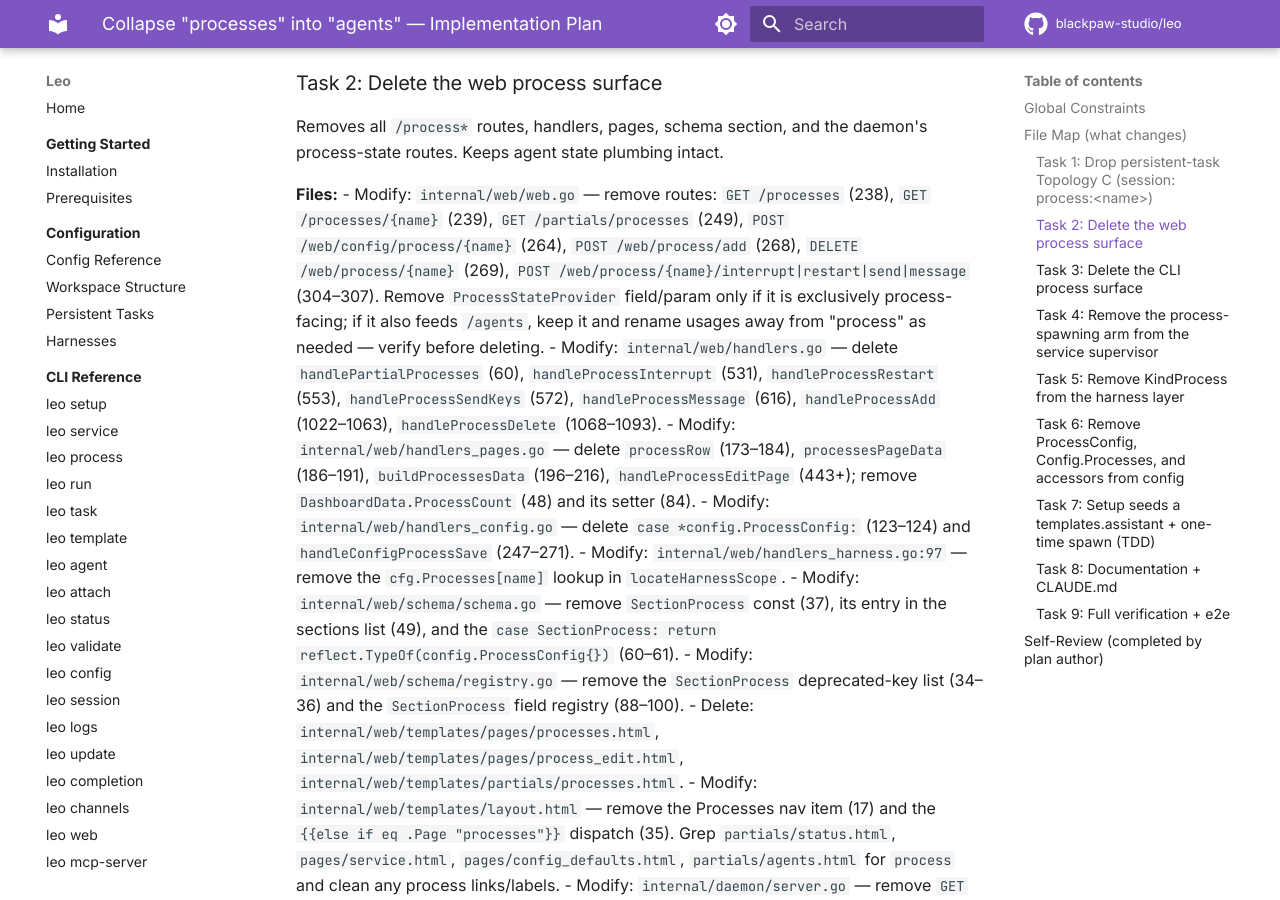
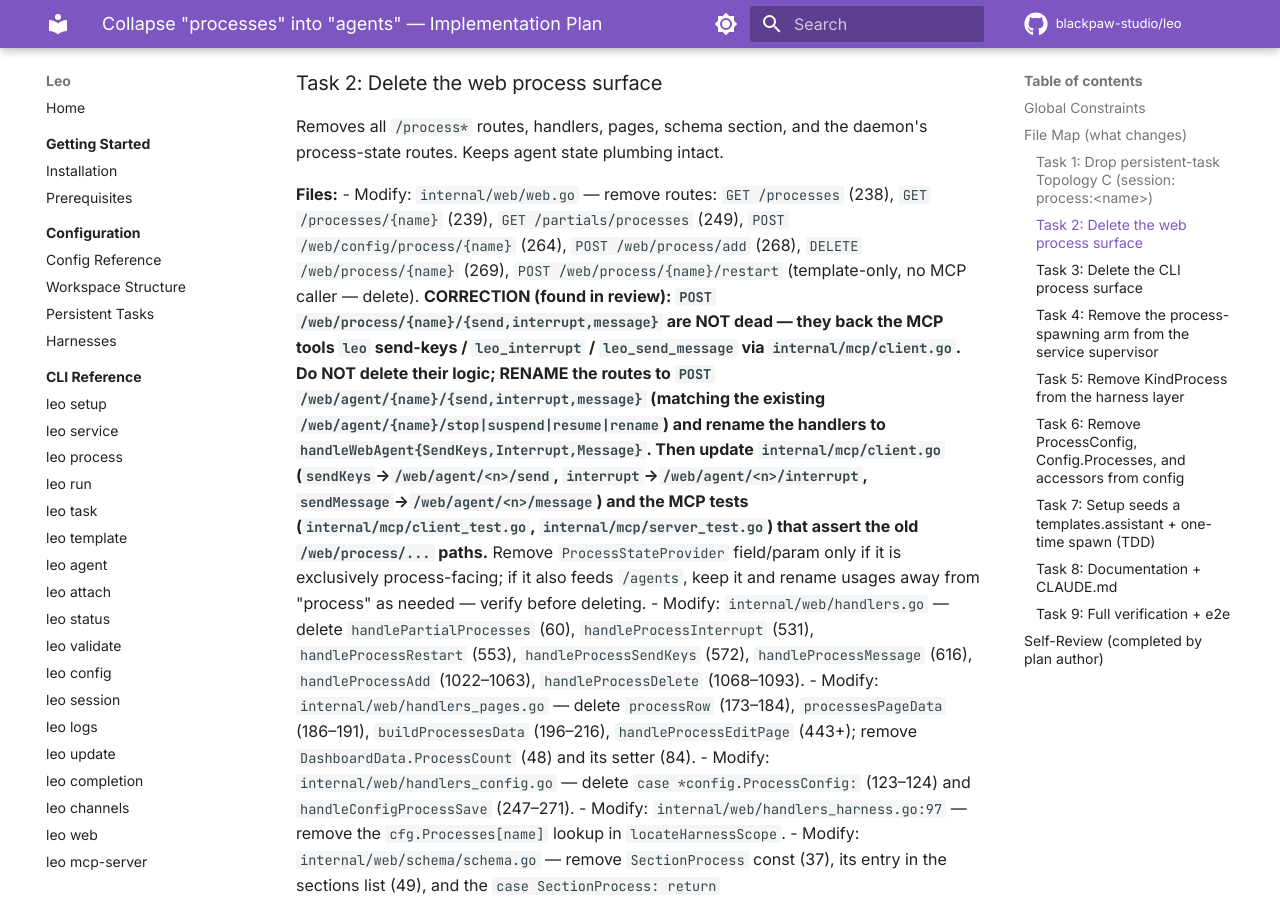
Before and after one commit to blackpaw-studio/leo, an MkDocs documentation site: the page built from docs/superpowers/plans/2026-07-13-collapse-processes-into-agents.md, in a window 1280 px wide and 900 px high, scrolled down 3039 px. Built offline with MkDocs 1.6.1 and Material for MkDocs 9.7.7, drawn with Linux system fonts in a browser that asks for light colours; comment, search, counter and statistics services are not loaded.

Commit message:
docs: record Task 2 correction (MCP endpoints rename process->agent)

```diff
--- a/docs/superpowers/plans/2026-07-13-collapse-processes-into-agents.md
+++ b/docs/superpowers/plans/2026-07-13-collapse-processes-into-agents.md
@@ -84,7 +84,7 @@ git commit -m "refactor: drop session: process:<name> topology (persistent tasks
 Removes all `/process*` routes, handlers, pages, schema section, and the daemon's process-state routes. Keeps agent state plumbing intact.
 
 **Files:**
-- Modify: `internal/web/web.go` — remove routes: `GET /processes` (238), `GET /processes/{name}` (239), `GET /partials/processes` (249), `POST /web/config/process/{name}` (264), `POST /web/process/add` (268), `DELETE /web/process/{name}` (269), `POST /web/process/{name}/interrupt|restart|send|message` (304–307). Remove `ProcessStateProvider` field/param only if it is exclusively process-facing; if it also feeds `/agents`, keep it and rename usages away from "process" as needed — verify before deleting.
+- Modify: `internal/web/web.go` — remove routes: `GET /processes` (238), `GET /processes/{name}` (239), `GET /partials/processes` (249), `POST /web/config/process/{name}` (264), `POST /web/process/add` (268), `DELETE /web/process/{name}` (269), `POST /web/process/{name}/restart` (template-only, no MCP caller — delete). **CORRECTION (found in review): `POST /web/process/{name}/{send,interrupt,message}` are NOT dead — they back the MCP tools `leo` send-keys / `leo_interrupt` / `leo_send_message` via `internal/mcp/client.go`. Do NOT delete their logic; RENAME the routes to `POST /web/agent/{name}/{send,interrupt,message}` (matching the existing `/web/agent/{name}/stop|suspend|resume|rename`) and rename the handlers to `handleWebAgent{SendKeys,Interrupt,Message}`. Then update `internal/mcp/client.go` (`sendKeys`→`/web/agent/<n>/send`, `interrupt`→`/web/agent/<n>/interrupt`, `sendMessage`→`/web/agent/<n>/message`) and the MCP tests (`internal/mcp/client_test.go`, `internal/mcp/server_test.go`) that assert the old `/web/process/...` paths.** Remove `ProcessStateProvider` field/param only if it is exclusively process-facing; if it also feeds `/agents`, keep it and rename usages away from "process" as needed — verify before deleting.
 - Modify: `internal/web/handlers.go` — delete `handlePartialProcesses` (60), `handleProcessInterrupt` (531), `handleProcessRestart` (553), `handleProcessSendKeys` (572), `handleProcessMessage` (616), `handleProcessAdd` (1022–1063), `handleProcessDelete` (1068–1093).
 - Modify: `internal/web/handlers_pages.go` — delete `processRow` (173–184), `processesPageData` (186–191), `buildProcessesData` (196–216), `handleProcessEditPage` (443+); remove `DashboardData.ProcessCount` (48) and its setter (84).
 - Modify: `internal/web/handlers_config.go` — delete `case *config.ProcessConfig:` (123–124) and `handleConfigProcessSave` (247–271).
```
